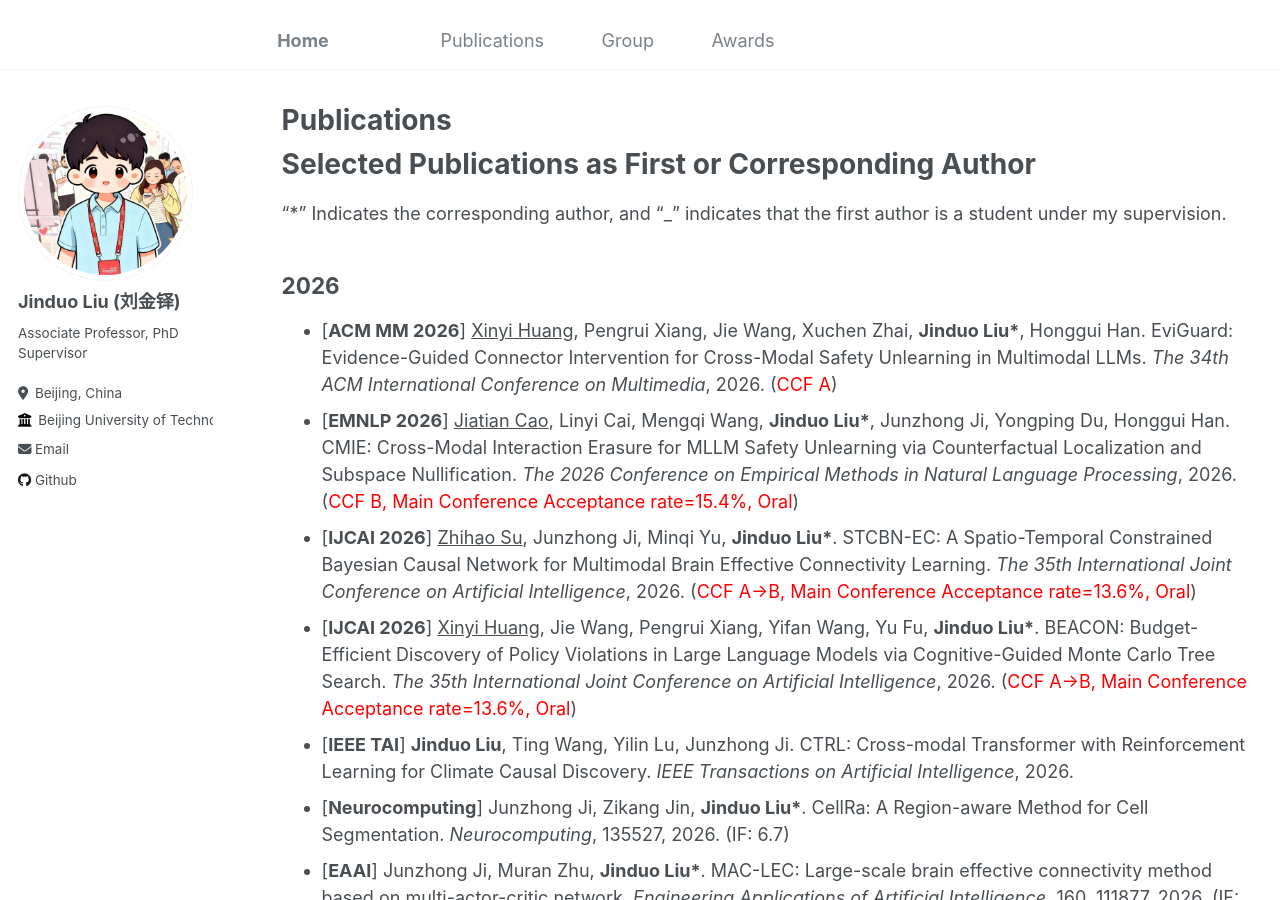
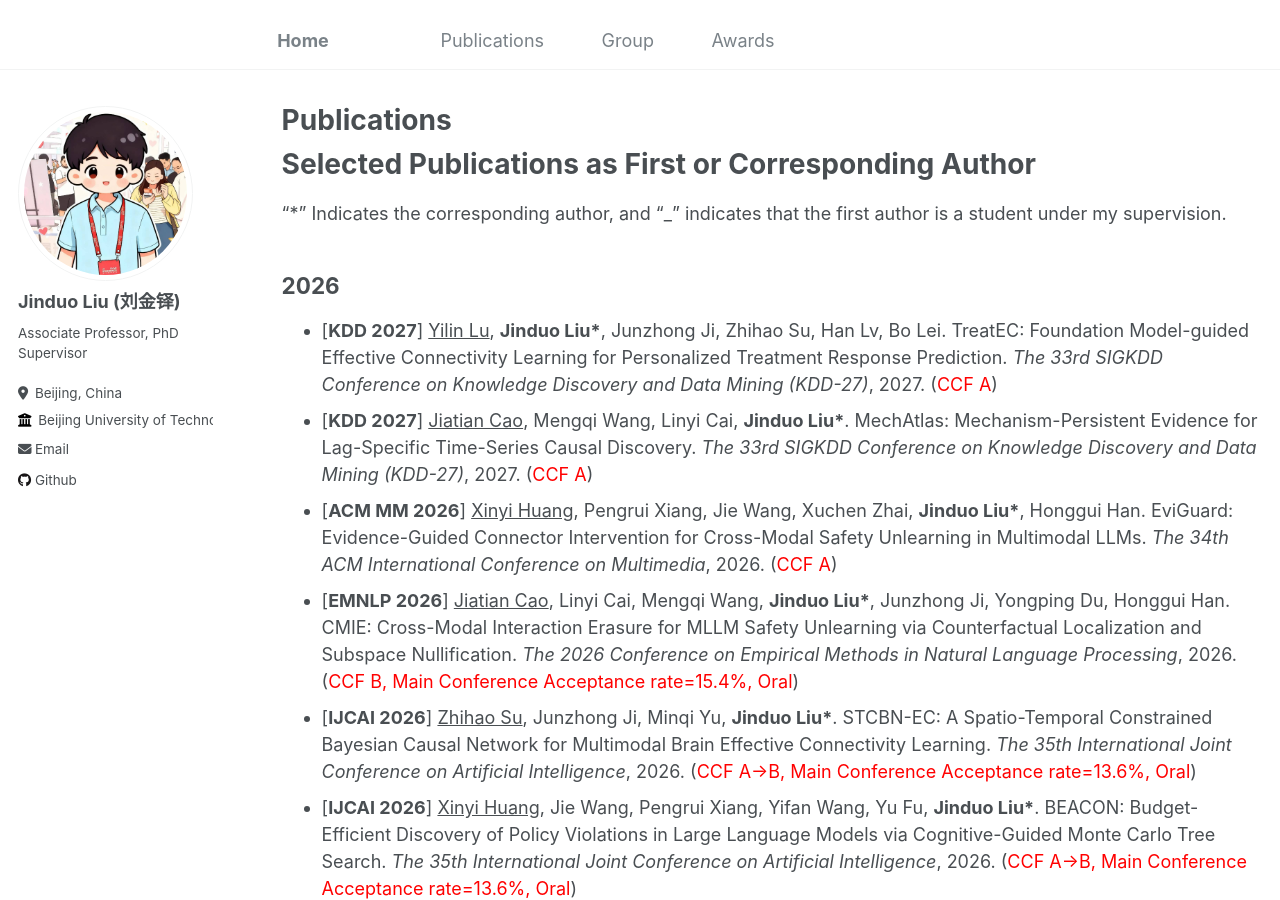
Before and after one commit to Duo67/duo067, a Jekyll site: the page built from _pages/publications.md, in a window 1280 px wide and 900 px high. Built offline with Jekyll 4.4.1, drawn with Linux system fonts in a browser that asks for light colours.

Commit message:
Update publications.md

```diff
--- a/_pages/publications.md
+++ b/_pages/publications.md
@@ -13,6 +13,8 @@ redirect_from:
 "*" Indicates the corresponding author, and "_" indicates that the first author is a student under my supervision.
 
 ## 2026
+  * [__KDD 2027__] <span style="text-decoration: underline;">Yilin Lu</span>, __Jinduo Liu*__, Junzhong Ji, Zhihao Su, Han Lv, Bo Lei. TreatEC: Foundation Model-guided Effective Connectivity Learning for Personalized Treatment Response Prediction. _The 33rd SIGKDD Conference on Knowledge Discovery and Data Mining (KDD-27)_, 2027. (<span style="color: red;">CCF A</span>)
+  * [__KDD 2027__] <span style="text-decoration: underline;">Jiatian Cao</span>, Mengqi Wang, Linyi Cai, __Jinduo Liu*__. MechAtlas: Mechanism-Persistent Evidence for Lag-Specific Time-Series Causal Discovery. _The 33rd SIGKDD Conference on Knowledge Discovery and Data Mining (KDD-27)_, 2027. (<span style="color: red;">CCF A</span>)
   * [__ACM MM 2026__] <span style="text-decoration: underline;">Xinyi Huang</span>, Pengrui Xiang, Jie Wang, Xuchen Zhai, __Jinduo Liu*__, Honggui Han. EviGuard: Evidence-Guided Connector Intervention for Cross-Modal Safety Unlearning in Multimodal LLMs. _The 34th ACM International Conference on Multimedia_, 2026. (<span style="color: red;">CCF A</span>)
   * [__EMNLP 2026__] <span style="text-decoration: underline;">Jiatian Cao</span>, Linyi Cai, Mengqi Wang, __Jinduo Liu*__, Junzhong Ji, Yongping Du, Honggui Han. CMIE: Cross-Modal Interaction Erasure for MLLM Safety Unlearning via Counterfactual Localization and Subspace Nullification. _The 2026 Conference on Empirical Methods in Natural Language Processing_, 2026. (<span style="color: red;">CCF B, Main Conference Acceptance rate=15.4%, Oral</span>)
   * [__IJCAI 2026__] <span style="text-decoration: underline;">Zhihao Su</span>, Junzhong Ji, Minqi Yu, __Jinduo Liu*__. STCBN-EC: A Spatio-Temporal Constrained Bayesian Causal Network for Multimodal Brain Effective Connectivity Learning. _The 35th International Joint Conference on Artificial Intelligence_, 2026. (<span style="color: red;">CCF A->B, Main Conference Acceptance rate=13.6%, Oral</span>)
```
